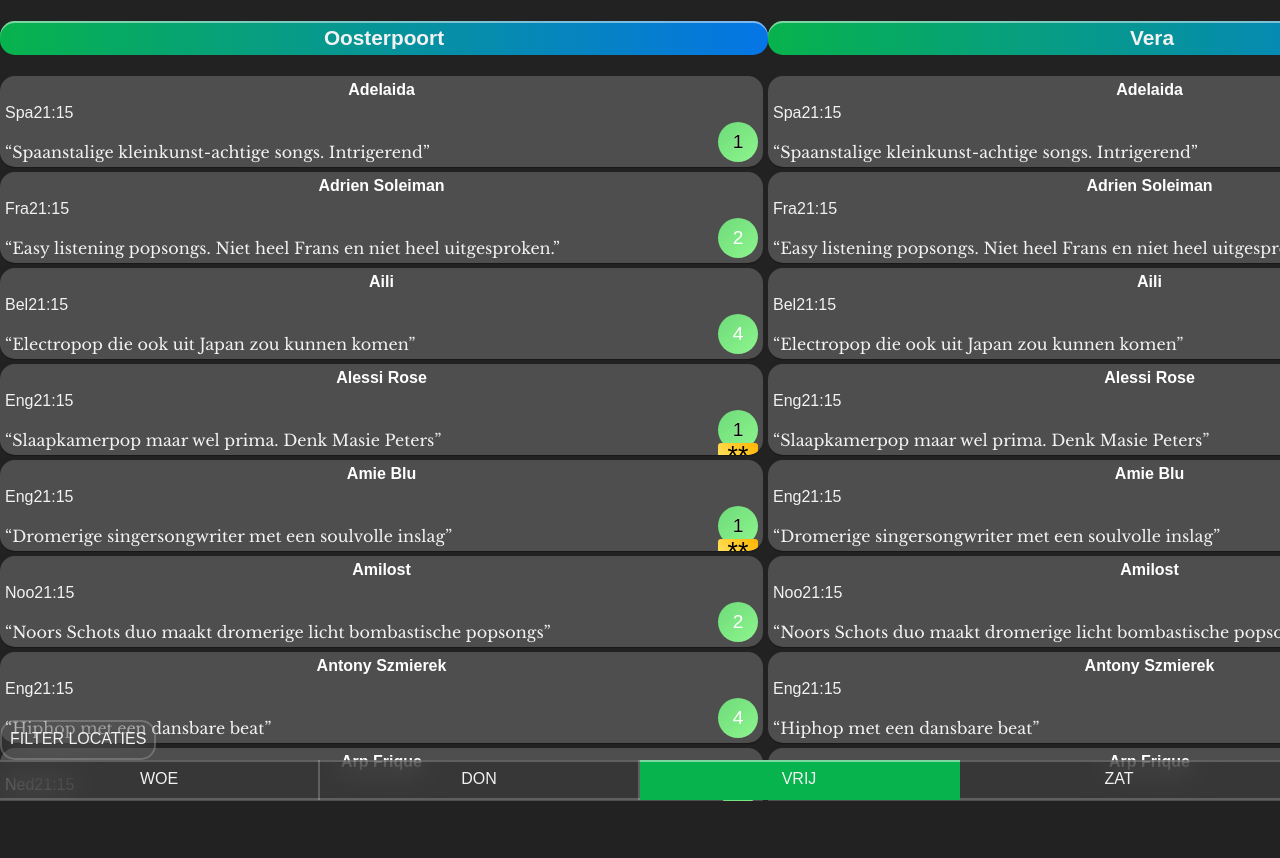
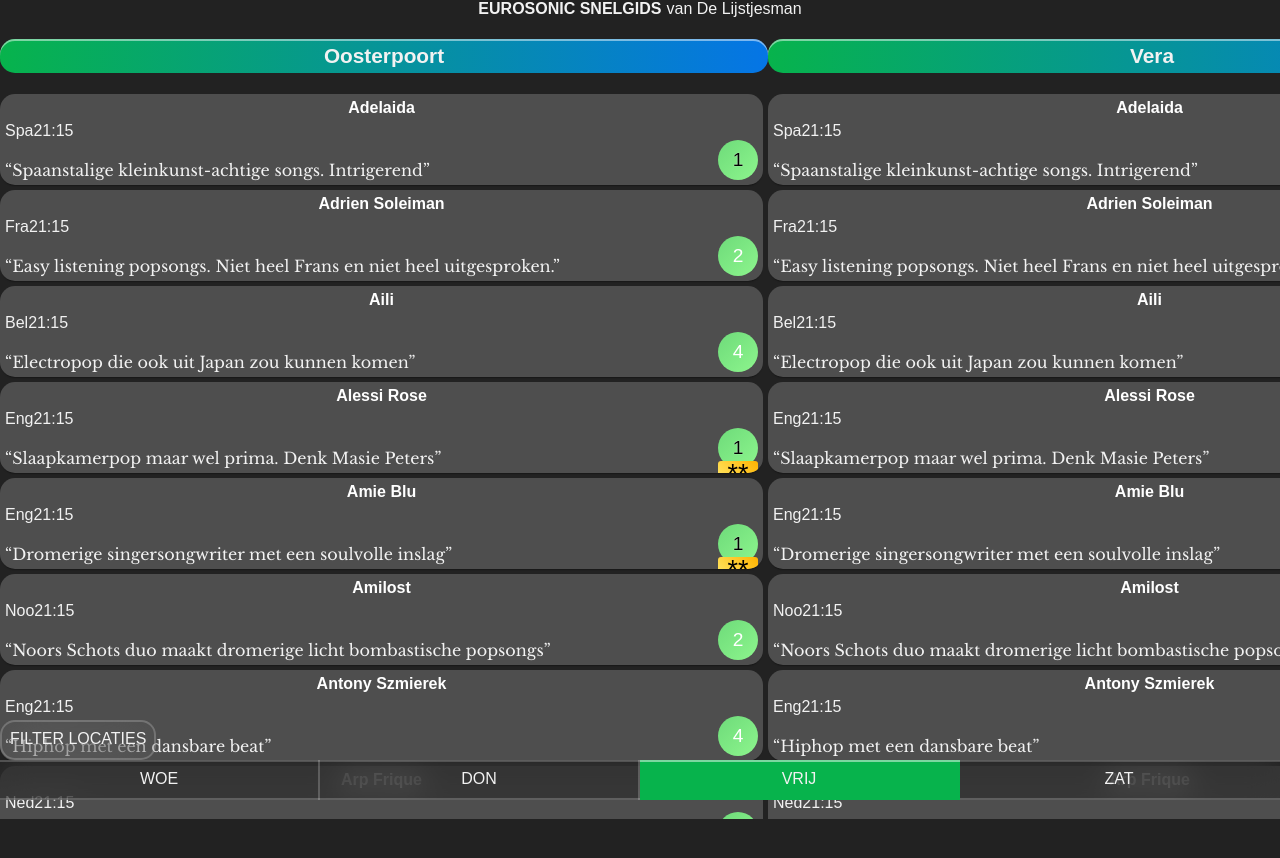
Before and after one commit to Ffyud/eurosonic-snelgids, an Angular app: page / in a window 1280 px wide. Shown: the top 858 px of the page. After the commit the page ends 819 px from the top, so only its background shows below. Built offline with nearby package versions, Linux system fonts and the light colour scheme; a web font is replaced by a local one.

Commit message:
add header

```diff
--- a/src/app/app.component.css
+++ b/src/app/app.component.css
@@ -7,8 +7,31 @@ main {
 }
 
 .content {
-    display: grid;
-    gap: var(--spacing-xl);
-    grid-template-rows: 1fr 40px 40px;
+    /* display: grid; */
+    /* gap: var(--spacing-xl); */
+    /* grid-template-rows: 1fr 40px 40px; */
 
 }
+
+header {
+
+    position: relative;
+    top: 0;
+    text-align: center;
+}
+
+header h1 {
+    text-transform: uppercase;
+    display: inline-block;
+    margin: 0;
+    font-size: 1em;
+    margin-right: var(--spacing-m);
+}
+
+header h3 {
+    font-weight: 400;
+    display: inline-block;
+    margin: 0;
+    font-size: 1em;
+
+}
--- a/src/app/app.component.html
+++ b/src/app/app.component.html
@@ -1,4 +1,5 @@
 <main class="main">
+  <header><h1>Eurosonic Snelgids</h1> <h3> van De Lijstjesman</h3></header>
   <div class="content">
     <app-event-list [eventList]="eventsList()" [selectedLocationsList]="selectedLocationsList()"></app-event-list>
     <app-select-location></app-select-location>
```
